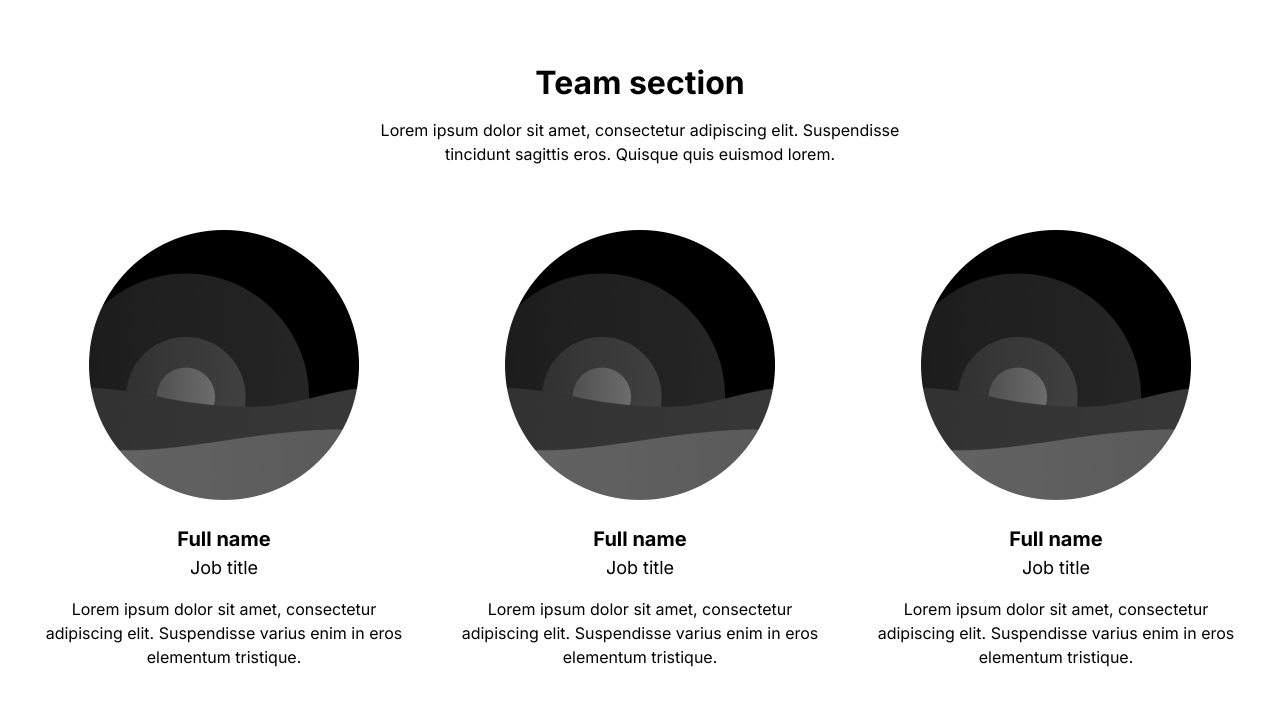
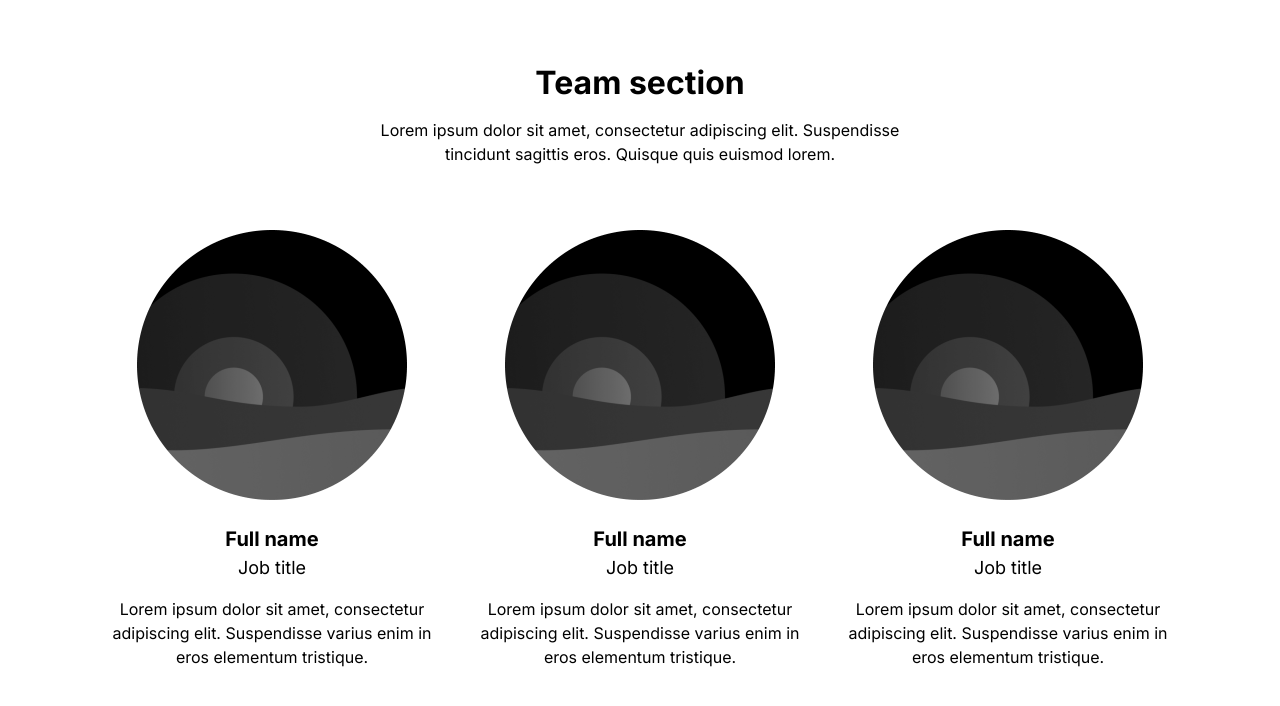
Before and after one commit to crazyupinc-design/locofy-test-ui-team, a React (Create React App) app: page / in a window 1280 px wide. Shown: the top 706 px of the page. Built offline with nearby package versions, Linux system fonts and the light colour scheme.

Commit message:
https://www.figma.com/file/Y2GVmBMCVG1KJjWvVlkqqs/locofy-study?type=design&node-id=2-245

```diff
--- a/src/pages/TeamCircles.module.css
+++ b/src/pages/TeamCircles.module.css
@@ -1,84 +1,99 @@
-.loremIpsumDolor,
 .teamSection {
   align-self: stretch;
   position: relative;
   line-height: 120%;
 }
 .loremIpsumDolor {
+  margin: 0;
+}
+.loremIpsumDolorContainer {
+  align-self: stretch;
+  position: relative;
   font-size: var(--font-size-base);
   line-height: 150%;
 }
 .titleSection {
-  width: 530px;
+  align-self: stretch;
   display: flex;
   flex-direction: column;
+  padding: 0 var(--padding-lg);
   align-items: center;
   justify-content: flex-start;
   gap: var(--gap-base);
 }
 .imageIcon {
   align-self: stretch;
+  flex: 1;
+  position: relative;
+  max-width: 100%;
+  overflow: hidden;
   max-height: 100%;
-  width: 270px;
   object-fit: cover;
 }
 .imageWrapper {
-  width: 270px;
+  align-self: stretch;
   height: 270px;
   display: flex;
   flex-direction: row;
+  padding: 0 var(--padding-30xl);
+  box-sizing: border-box;
   align-items: center;
   justify-content: center;
 }
 .fullName,
 .jobTitle {
+  align-self: stretch;
   position: relative;
   line-height: 150%;
-}
-.fullName {
-  align-self: stretch;
 }
 .jobTitle {
   font-size: var(--font-size-lg);
 }
-.info,
-.jobTitle {
-  align-self: stretch;
-}
 .card,
-.content,
 .info {
   display: flex;
   flex-direction: column;
   align-items: center;
   justify-content: flex-start;
 }
-.content {
+.info {
   align-self: stretch;
-  gap: var(--gap-base);
 }
 .card {
+  width: 368px;
+  gap: var(--gap-5xl);
+}
+.imageIcon1 {
+  align-self: stretch;
   flex: 1;
-  gap: var(--gap-5xl);
+  position: relative;
+  max-width: 100%;
+  overflow: hidden;
+  max-height: 100%;
+  object-fit: cover;
+}
+.columns,
+.container,
+.teamCircles {
+  display: flex;
+  align-items: flex-start;
 }
 .columns {
   align-self: stretch;
-  display: flex;
   flex-direction: row;
-  align-items: flex-start;
   justify-content: center;
-  gap: 48px;
+  text-align: center;
   font-size: var(--font-size-xl);
+  color: var(--color-black);
+  font-family: var(--font-inter);
 }
 .container,
 .teamCircles {
-  display: flex;
   flex-direction: column;
-  align-items: center;
   justify-content: flex-start;
 }
 .container {
-  width: 1200px;
+  align-self: stretch;
   gap: var(--gap-45xl);
 }
 .teamCircles {
@@ -86,10 +101,17 @@
   background-color: var(--color-white);
   width: 100%;
   overflow: hidden;
-  padding: var(--padding-45xl) 24px;
+  padding: var(--padding-45xl) 0;
   box-sizing: border-box;
   text-align: center;
   font-size: var(--font-size-13xl);
   color: var(--color-black);
   font-family: var(--font-inter);
 }
+@media screen and (max-width: 960px) {
+  .columns {
+    flex-direction: column;
+    align-items: center;
+    justify-content: center;
+  }
+}
--- a/src/pages/TeamCircles.tsx
+++ b/src/pages/TeamCircles.tsx
@@ -6,22 +6,26 @@ const TeamCircles: FunctionComponent = () => {
       <div className={styles.container}>
         <div className={styles.titleSection}>
           <b className={styles.teamSection}>Team section</b>
-          <div className={styles.loremIpsumDolor}>
-            Lorem ipsum dolor sit amet, consectetur adipiscing elit. Suspendisse
-            tincidunt sagittis eros. Quisque quis euismod lorem.
+          <div className={styles.loremIpsumDolorContainer}>
+            <p
+              className={styles.loremIpsumDolor}
+            >{`Lorem ipsum dolor sit amet, consectetur adipiscing elit. Suspendisse `}</p>
+            <p className={styles.loremIpsumDolor}>
+              tincidunt sagittis eros. Quisque quis euismod lorem.
+            </p>
           </div>
         </div>
-        <div className={styles.columns}>
+        <article className={styles.columns}>
           <div className={styles.card}>
             <div className={styles.imageWrapper}>
               <img className={styles.imageIcon} alt="" src="/image@2x.png" />
             </div>
-            <div className={styles.content}>
+            <div className={styles.titleSection}>
               <div className={styles.info}>
                 <b className={styles.fullName}>Full name</b>
                 <div className={styles.jobTitle}>Job title</div>
               </div>
-              <div className={styles.loremIpsumDolor}>
+              <div className={styles.loremIpsumDolorContainer}>
                 Lorem ipsum dolor sit amet, consectetur adipiscing elit.
                 Suspendisse varius enim in eros elementum tristique.
               </div>
@@ -29,14 +33,14 @@ const TeamCircles: FunctionComponent = () => {
           </div>
           <div className={styles.card}>
             <div className={styles.imageWrapper}>
-              <img className={styles.imageIcon} alt="" src="/image@2x.png" />
+              <img className={styles.imageIcon1} alt="" src="/image@2x.png" />
             </div>
-            <div className={styles.content}>
+            <div className={styles.titleSection}>
               <div className={styles.info}>
                 <b className={styles.fullName}>Full name</b>
                 <div className={styles.jobTitle}>Job title</div>
               </div>
-              <div className={styles.loremIpsumDolor}>
+              <div className={styles.loremIpsumDolorContainer}>
                 Lorem ipsum dolor sit amet, consectetur adipiscing elit.
                 Suspendisse varius enim in eros elementum tristique.
               </div>
@@ -44,20 +48,20 @@ const TeamCircles: FunctionComponent = () => {
           </div>
           <div className={styles.card}>
             <div className={styles.imageWrapper}>
-              <img className={styles.imageIcon} alt="" src="/image@2x.png" />
+              <img className={styles.imageIcon1} alt="" src="/image@2x.png" />
             </div>
-            <div className={styles.content}>
+            <div className={styles.titleSection}>
               <div className={styles.info}>
                 <b className={styles.fullName}>Full name</b>
                 <div className={styles.jobTitle}>Job title</div>
               </div>
-              <div className={styles.loremIpsumDolor}>
+              <div className={styles.loremIpsumDolorContainer}>
                 Lorem ipsum dolor sit amet, consectetur adipiscing elit.
                 Suspendisse varius enim in eros elementum tristique.
               </div>
             </div>
           </div>
-        </div>
+        </article>
       </div>
     </div>
   );
```
Also changed, not shown: 1 other file (tests, documents, lock files or other folders).
